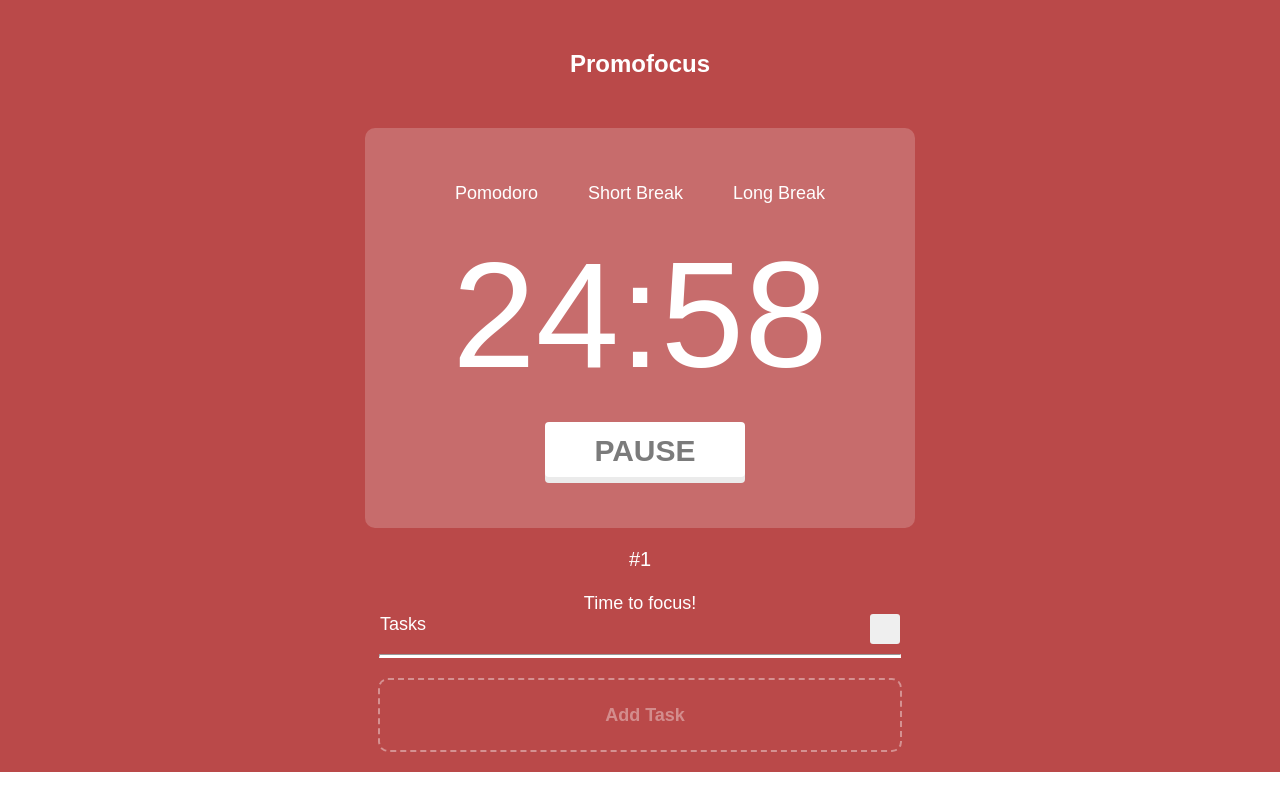
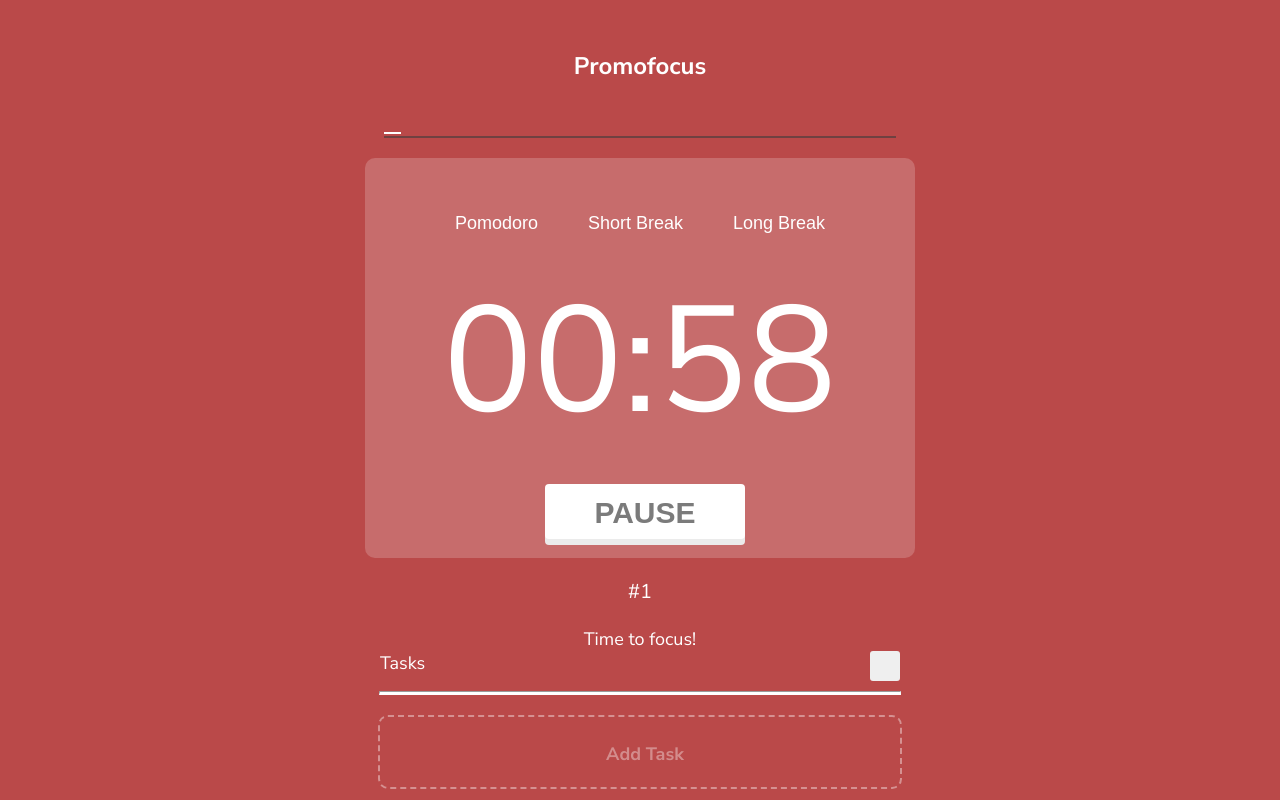
Before and after one commit to MargaritaShch/Pomofocus, a website built with webpack: page src/index.html in a window 1280 px wide. Both pictures are taken after a click on the button "START". Shown: the top 800 px of the page. Built offline with nearby package versions, Linux system fonts and the light colour scheme.

Commit message:
add progressBar

```diff
--- a/src/Modules/Tasks.js
+++ b/src/Modules/Tasks.js
@@ -20,7 +20,7 @@ class Tasks {
     localStorage.setItem("tasks", JSON.stringify(this.savedTasks));
   }
 
-  //get current tasl list
+  //get current tasks list
   getTasks() {
     return this.savedTasks;
   }
@@ -50,7 +50,6 @@ class Tasks {
     });
   }
 
-  //ОСТАВИТЬ
   updateTaskCount(count) {
     const pomodoroSpan = this.taskList.querySelector(".count-pomodoro");
     pomodoroSpan.textContent = `/${count}`;
--- a/src/Modules/UI.js
+++ b/src/Modules/UI.js
@@ -36,7 +36,7 @@ export default class UI {
         this.ttFocus = document.querySelector(".tt-focus")
         this.currentTheme = 'POMODORO';
         this.CONFIG = {
-            POMODORO: { time: 25 * 60 * 1000, themeId: "pomodoro-break-timer" },
+            POMODORO: { time: 1 * 60 * 1000, themeId: "pomodoro-break-timer" },
             SHORT_BREAK: { time: 5 * 60 * 1000, themeId: "short-break-timer" },
             LONG_BREAK: { time: 15 * 60 * 1000, themeId: "long-break-timer" },
         };
@@ -155,7 +155,7 @@ export default class UI {
     toggleTimer(){
         if (!this.timer.isRunning()) {
             const timeInMilliseconds = this.CONFIG[this.currentTheme].time;
-            this.timer.start(timeInMilliseconds); //перевод в милесекунды
+            this.timer.start(timeInMilliseconds);
             this.startBtn.textContent = "PAUSE";
         } else {
             this.timer.stop();
@@ -198,7 +198,15 @@ export default class UI {
             this.secondElem.textContent = seconds.toString().padStart(2, "0");
     }
 
-    update(time){
-        this.updateTimeDisplay(time.minutes, time.seconds)
+    update({minutes,seconds,percentComplete}){
+        this.updateTimeDisplay(minutes, seconds)
+        this.updateProgressBar(percentComplete);
+    }
+
+    updateProgressBar(percentComplete) {
+        const progressBar = document.getElementById('progressBar');
+        if (progressBar) {
+            progressBar.style.width = `${percentComplete}%`;
+        }
     }
 }
--- a/src/Modules/timer.js
+++ b/src/Modules/timer.js
@@ -5,6 +5,10 @@ class Timer {
     this.timerInterval = null;
     this.minutes = 0;
     this.seconds = 0;
+    //все время в мс
+    this.totalTime = 0;
+    //прошедшее время
+    this.elapsedTime = 0;
   }
   subscribe(observer) {
     this.observers.push(observer)//подписка на наблюдателей
@@ -14,11 +18,10 @@ class Timer {
     this.observers = this.observers.filter(item => item !== observer)//отписка от наблюдателей
   }
 
-  notifyObserver(data) {
-    // this.observers.forEach(observer => observer.update({ minutes: this.minutes, seconds: this.seconds }))//оповещение наблюдателей
+  notifyObserver({minutes,seconds,percentComplete}) {
     this.observers.forEach(observer => {
       if (typeof observer.update === 'function') {
-        observer.update({ minutes: this.minutes, seconds: this.seconds });
+        observer.update({ minutes, seconds, percentComplete});
       } else {
         console.error('Observer without update method:', observer);
       }
@@ -32,6 +35,8 @@ class Timer {
 
   start(milliseconds) {
     if (this.timerInterval !== null) return;
+    this.totalTime = milliseconds;
+    this.elapsedTime = 0;
     this.minutes = Math.floor(milliseconds / 60000);
     this.seconds = (milliseconds % 60000) / 1000;
     this.timerInterval = setInterval(() => {
@@ -58,7 +63,9 @@ class Timer {
     } else {
       this.seconds--;
     }
-    this.notifyObserver({ minutes: this.minutes, seconds: this.seconds });
+    this.elapsedTime += 1000;
+    const percentComplete = (this.elapsedTime / this.totalTime) * 100;
+    this.notifyObserver({ minutes: this.minutes, seconds: this.seconds, percentComplete  });
  }
 }
 
--- a/src/index.html
+++ b/src/index.html
@@ -7,7 +7,9 @@
     <link rel="stylesheet" href="pomodoro-timer.css">
     <link rel="stylesheet" href="short-break-timer.css">
     <link rel="stylesheet" href="long-break-timer.css">
-
+    <link rel="preconnect" href="https://fonts.googleapis.com">
+    <link rel="preconnect" href="https://fonts.gstatic.com" crossorigin>
+    <link href="https://fonts.googleapis.com/css2?family=Nunito+Sans:ital,opsz,wght@0,6..12,200..1000;1,6..12,200..1000&display=swap" rel="stylesheet">
     <title>Pomofocus</title>
 </head>
 <body id ="theme">
@@ -15,6 +17,11 @@
         <div class="main-title">
             <h2 class="title">Promofocus</h2>
         </div>
+
+        <div class="time-bar">
+            <div  id="progressBar"></div>
+        </div>
+
 
         <div class="table">
             <div class = "option">
--- a/src/style.scss
+++ b/src/style.scss
@@ -6,7 +6,7 @@
 #theme {
   background-color: rgb(186, 73, 73);
   color: white;
-  font-family: Arial, Helvetica, sans-serif;
+  font-family: "Nunito Sans", sans-serif;
 }
 
 .main-title {
@@ -15,6 +15,26 @@
   padding-top: 50px;
   margin-bottom: 50px;
 }
+
+.time-bar{
+
+  border-bottom: 2px solid rgba(78, 62, 62, 0.693);
+  margin-left: 30%;
+  margin-right: 30%;
+  height: 4px;
+  margin-bottom: 20px;
+
+  #progressBar {
+    width: 0%;
+    height: 2px;
+    background: white;
+    transition: width 1s ease-in-out;
+  }
+}
+
+
+
+
 
 .table {
   margin: auto;
@@ -467,7 +487,7 @@
 }
 
 .container-discribe {
-  font-family: "Segoe UI", Tahoma, Geneva, Verdana, sans-serif;
+  font-family: "Nunito Sans", sans-serif;
   padding-top: 20px;
   background-color: white;
   color: hsl(357, 50%, 22%);
@@ -492,7 +512,6 @@
   }
   li {
     font-size: 18px;
-    letter-spacing: 2px;
     color: hsl(357, 50%, 22%);
     padding-top: 10px;
   }
@@ -500,7 +519,6 @@
   p {
     padding-top: 10px;
     font-size: 18px;
-    letter-spacing: 2px;
   }
   .main-title {
     max-width: 620px;
```
Also changed, not shown: src/main.js (+4 -4 lines), src/style/long-break-timer.scss (renamed from src/long-break-timer.scss), src/style/pomodoro-timer.scss (renamed from src/pomodoro-timer.scss), src/style/short-break-timer.scss (renamed from src/short-break-timer.scss).
